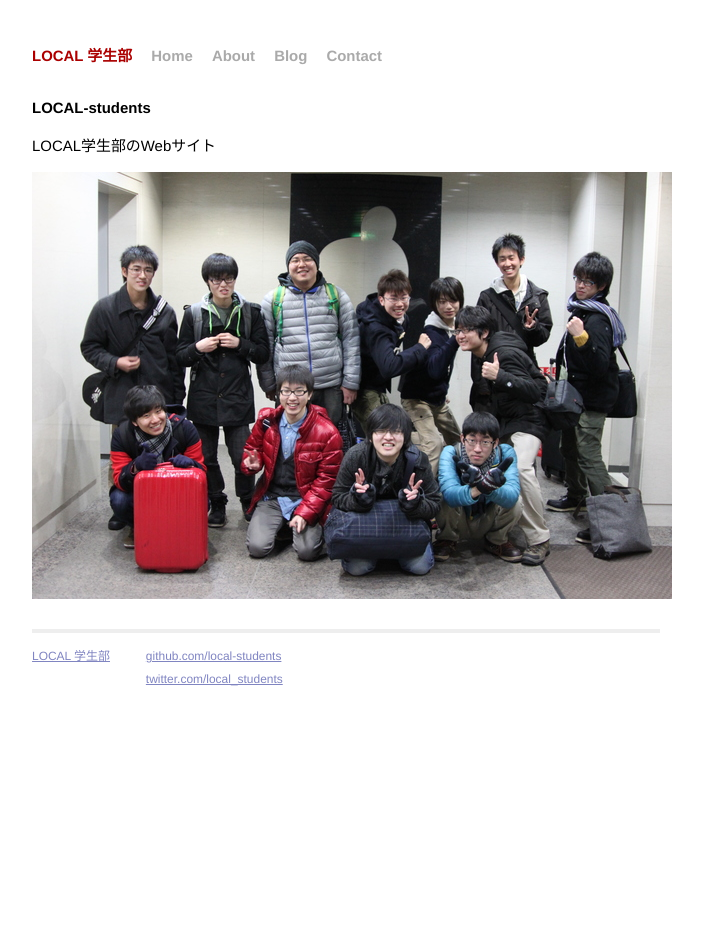
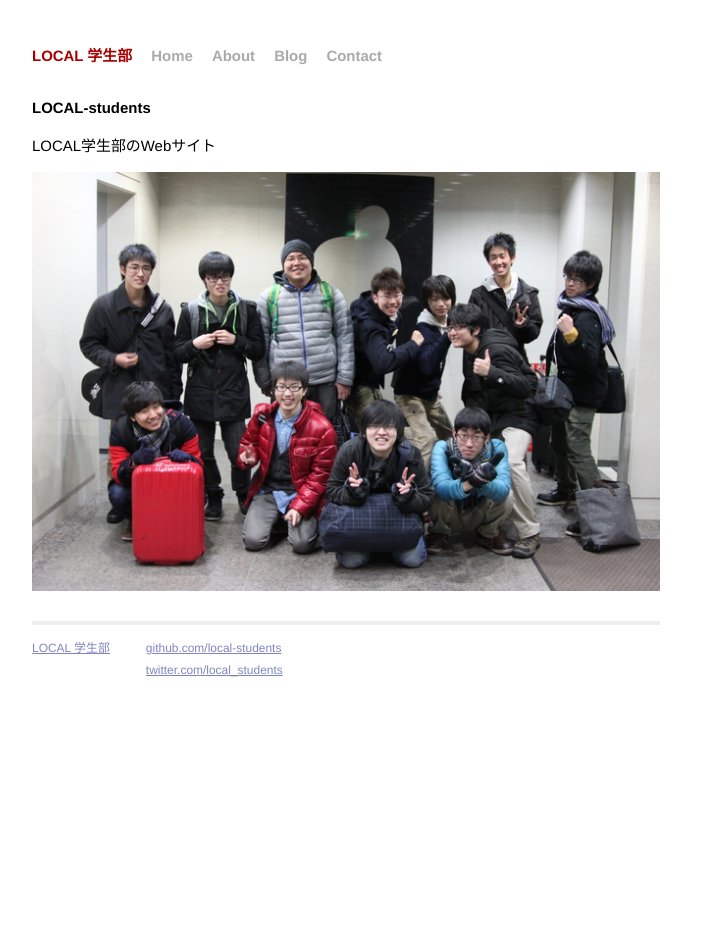
Before and after one commit to local-students/local-students.github.io, a Jekyll site: the page built from index.html, in a window 1280 px wide. Shown: the whole page, without its empty margins (294-997 px from the left). Built offline with Jekyll 4.4.1, drawn with Linux system fonts in a browser that asks for light colours; Markdown is read by kramdown in place of the engine named in the settings.

Commit message:
スマホ対応にするためにスタイルシートとか追加したり、画像の表示サイズを変えたりしてる

```diff
--- a/_layouts/default.html
+++ b/_layouts/default.html
@@ -4,7 +4,7 @@
     <meta charset="utf-8">
     <meta http-equiv="X-UA-Compatible" content="IE=edge,chrome=1">
     <title>{{ page.title }}</title>
-    <meta name="viewport" content="width=device-width">
+    <meta name="viewport" content="width=device-width,initial-scale=1,user-scalable=yes">
     <meta name="Description" content="LOCAL学生部のWebサイト">
     <meta name="keywords" content="LOCAL学生部, 北海道">
 
@@ -12,7 +12,8 @@
     <link rel="stylesheet" href="/css/syntax.css">
 
     <!-- Custom CSS -->
-    <link rel="stylesheet" href="/css/main.css">
+	<link rel="stylesheet" media="only screen and (min-device-width:0px) and (max-device-width:650px)" href="/css/sp.css">
+    <link rel="stylesheet" media="only screen and (min-device-width:651px)" href="/css/main.css">
 
   </head>
   <body>
--- /dev/null
+++ b/css/sp.css
@@ -0,0 +1,162 @@
+/*****************************************************************************/
+/*
+/* Common
+/*
+/*****************************************************************************/
+
+/* Global Reset */
+* {
+  margin: 0;
+  padding: 0;
+}
+
+html, body { line-height: 1.4; color=#000000;}
+
+body {
+  background-color: #FFF;
+  font: 13.34px Helvetica, Arial, sans-serif;
+  font-size: small;
+  text-align: center;
+}
+
+h1, h2, h3, h4, h5, h6 {
+  font-size: 100%; }
+
+h1 { margin-bottom: 1em; }
+p { margin: 1em 0; }
+
+a         { color: #00a; }
+a:hover   { color: #000; }
+a:visited { color: #a0a; }
+
+/*****************************************************************************/
+/*
+/* Home
+/*
+/*****************************************************************************/
+.posts {
+  list-style-type: none;
+  margin-bottom: 2em;
+}
+
+.posts li {
+  line-height: 1.75em;
+}
+
+.posts span {
+  color: #aaa;
+  font-family: Monaco, "Courier New", monospace;
+  font-size: 80%;
+}
+
+/*****************************************************************************/
+/*
+/* Site
+/*
+/*****************************************************************************/
+
+.site {
+  font-size: 200%;
+  text-align: center;
+  width: 42em;
+  margin: 3em auto 2em;
+  line-height: 1.5em;
+}
+
+.header a {
+  font-weight: bold;
+  text-decoration: none;
+}
+
+.title {
+  top: 2em;
+  margin-bottom: 2em;
+}
+
+.title a {
+  color: #a00;
+}
+
+.title a:hover {
+  color: #000;
+}
+
+.header a.extra {
+  display: inline-block;
+  color: #aaa;
+  margin-left: 1em;
+}
+
+.header a.extra:hover {
+  color: #000;
+}
+
+.meta {
+  color: #aaa;
+}
+
+.footer {
+  font-size: 80%;
+  color: #666;
+  text-align: center;
+  border-top: 4px solid #eee;
+  margin-top: 2em;
+  overflow: hidden;
+}
+
+.footer .contact {
+  float: left;
+  margin-right: 3em;
+}
+
+.footer .contact a {
+  color: #8085C1;
+}
+
+.footer .rss {
+  margin-top: 1.1em;
+  margin-right: -.2em;
+  float: right;
+}
+
+.footer .rss img {
+  border: 0;
+}
+
+/*****************************************************************************/
+/*
+/* Posts
+/*
+/*****************************************************************************/
+
+/* standard */
+.post pre {
+  border: 1px solid #ddd;
+  background-color: #eef;
+  padding: 0 .4em;
+}
+
+.post ul, .post ol {
+  margin-left: 1.35em;
+}
+
+.post code {
+  border: 1px solid #ddd;
+  background-color: #eef;
+  padding: 0 .2em;
+}
+
+.post pre code {
+  border: none;
+}
+
+/* terminal */
+.post pre.terminal {
+  border: 1px solid #000;
+  background-color: #333;
+  color: #FFF;
+}
+
+.post pre.terminal code {
+  background-color: #333;
+}
--- a/index.html
+++ b/index.html
@@ -6,5 +6,5 @@
 <div id="home">
   <h1>LOCAL-students</h1>
   <p>LOCAL学生部のWebサイト</p>
-  <img src="/static/img/resized_img_1073.jpg">
+  <img src="/static/img/resized_img_1073.jpg" width="100%" height="auto">
 </div>
```
